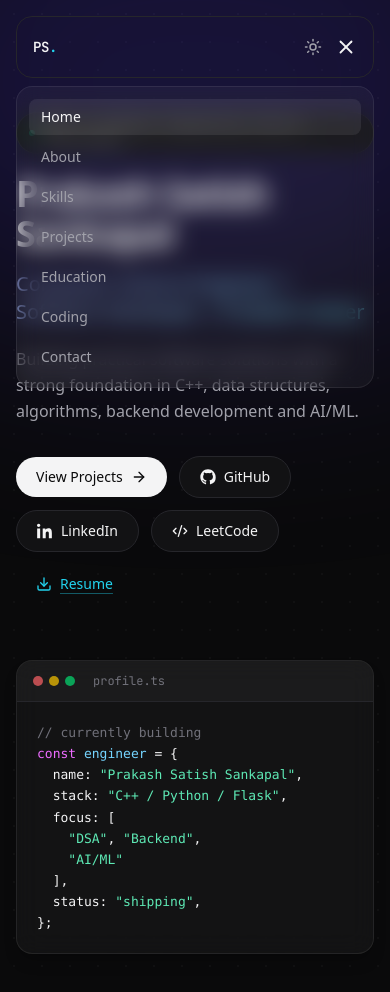
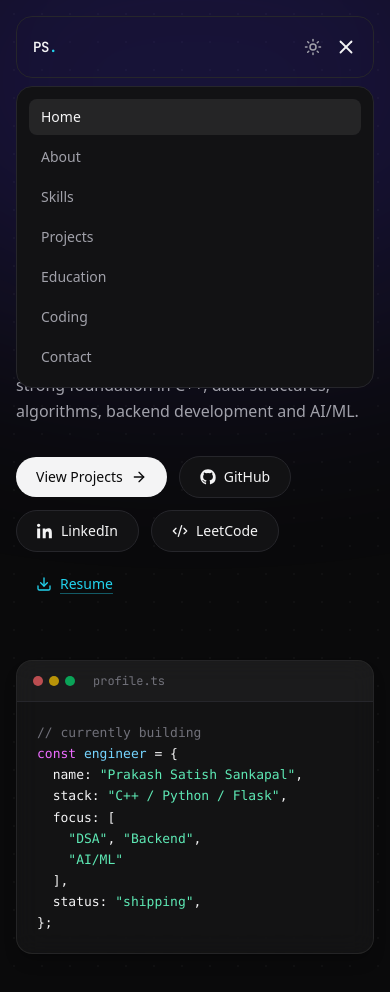
Before and after one commit to prakashss15/portfolio, a Next.js app: page / in a window 390 px wide. Both pictures are taken after a click on the button 346 px from the left and 47 px from the top of the page. Shown: the top 992 px of the page. Built offline with nearby package versions, Linux system fonts and the light colour scheme.

Commit message:
Update contact me2

```diff
--- a/src/app/globals.css
+++ b/src/app/globals.css
@@ -107,6 +107,11 @@ body {
   border: 1px solid rgba(0, 0, 0, 0.08);
 }
 
+.glass-nav {
+  background: var(--bg-elevated);
+  border: 1px solid var(--border);
+}
+
 .bg-subtle {
   background: rgba(255, 255, 255, 0.03);
 }
--- a/src/components/Navbar.tsx
+++ b/src/components/Navbar.tsx
@@ -64,7 +64,7 @@ export default function Navbar() {
         <nav
           className={`flex items-center justify-between rounded-2xl border px-4 transition-all duration-300 ${
             scrolled
-              ? "glass border-border py-2 shadow-lg shadow-elevated"
+              ? "glass-nav border-border py-2 shadow-lg shadow-elevated"
               : "border-transparent py-3"
           }`}
         >
@@ -136,7 +136,7 @@ export default function Navbar() {
           <motion.div
             initial={{ opacity: 0, y: -8 }}
             animate={{ opacity: 1, y: 0 }}
-            className="glass mt-2 rounded-2xl border border-border p-3 md:hidden"
+            className="glass-nav mt-2 rounded-2xl border border-border p-3 md:hidden"
           >
             <ul className="flex flex-col gap-1">
               {links.map((link) => (
```
